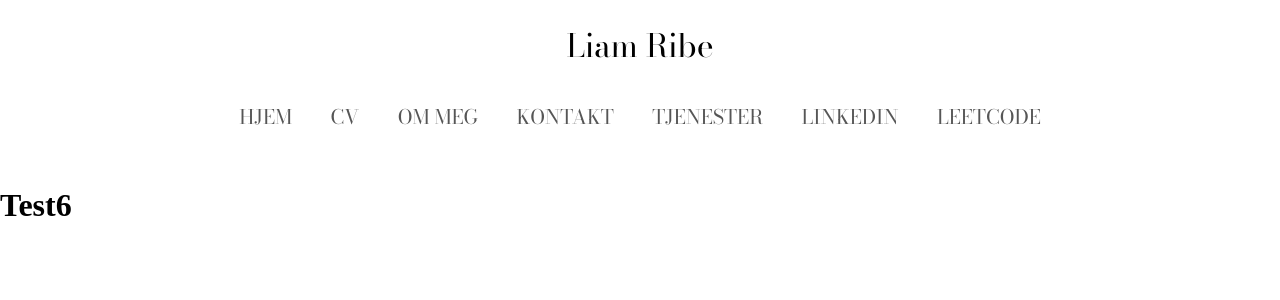
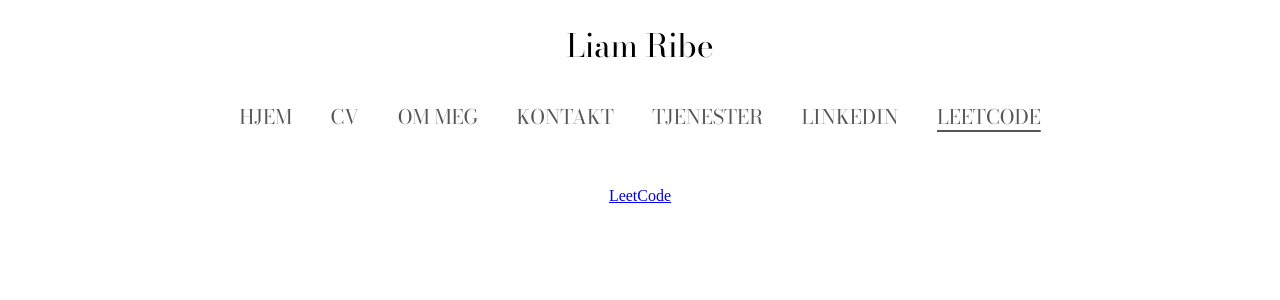
Before and after one commit to PennyChain/PersonligNettside, a SvelteKit app: page /LEETCODE in a window 1280 px wide. Shown: the top 300 px of the page. Built offline with nearby package versions, Linux system fonts and the light colour scheme.

Commit message:
videre endringer på navbar og testing

```diff
--- a/src/routes/+layout.svelte
+++ b/src/routes/+layout.svelte
@@ -3,6 +3,9 @@
     export let data;
 
     import "../app.css"
+
+    import { page } from '$app/stores';
+
 </script>
 
 <meta name="viewport" content="width=device-width, initial-scale=1.0">
@@ -10,14 +13,15 @@
 <h1 id="MainHeader">Liam Ribe</h1>
 
 <nav class="navbar1">
-    <a data-sveltekit-reload href="/">HJEM</a>
-    <a data-sveltekit-reload href="/CV">CV</a>
-    <a data-sveltekit-reload href="/OM MEG">OM MEG</a>
-    <a data-sveltekit-reload href="/KONTAKT">KONTAKT</a>
-    <a data-sveltekit-reload href="/TJENESTER">TJENESTER</a>
-    <a data-sveltekit-reload href="/LINKEDIN">LINKEDIN</a>
-    <a data-sveltekit-reload href="/LEETCODE">LEETCODE</a>
+    <a href="/" class="{ $page.url.pathname === '/' ? 'active' : '' }">HJEM</a>
+    <a href="/CV" class="{ $page.url.pathname === '/CV' ? 'active' : '' }">CV</a>
+    <a href="/OM MEG" class="{ $page.url.pathname === '/OM%20MEG' ? 'active' : '' }">OM MEG</a>
+    <a href="/KONTAKT" class="{ $page.url.pathname === '/KONTAKT' ? 'active' : '' }">KONTAKT</a>
+    <a href="/TJENESTER" class="{ $page.url.pathname === '/TJENESTER' ? 'active' : '' }">TJENESTER</a>
+    <a href="/LINKEDIN" class="{ $page.url.pathname === '/LINKEDIN' ? 'active' : '' }">LINKEDIN</a>
+    <a href="/LEETCODE" class="{ $page.url.pathname === '/LEETCODE' ? 'active' : '' }">LEETCODE</a>
 </nav>
+
 
 <!-- FUNKER IKKE
 
@@ -54,18 +58,24 @@
         gap: 3%;
     }
 
+    .navbar1 a.active {
+        text-decoration: underline;
+        text-underline-offset: 6px;
+    }
+
     a:link, a:visited {
         text-decoration: none;
         color: rgb(86, 86, 86);
     }
 
-    a:active {
+    a:active, a:hover {
         text-decoration: underline;
+        text-underline-offset: 6px;
     }
 
     a:hover {
         color: rgb(0, 0, 0);
-        font-size: 110%;
+        font-size: 105%;
     }
 
 </style>
--- a/src/routes/LEETCODE/+page.svelte
+++ b/src/routes/LEETCODE/+page.svelte
@@ -3,4 +3,13 @@
     export let data;
 </script>
 
-<h1>Test6</h1>
+<a id="LeetcodeLink" href="https://leetcode.com/u/liamribe05123/" target="_blank">LeetCode</a>
+
+<style>
+
+    #LeetcodeLink {
+        display: flex;
+        justify-content: center;
+    }
+
+</style>
```
Also changed, not shown: src/routes/LINKEDIN/+page.svelte (+10 -1 lines).
